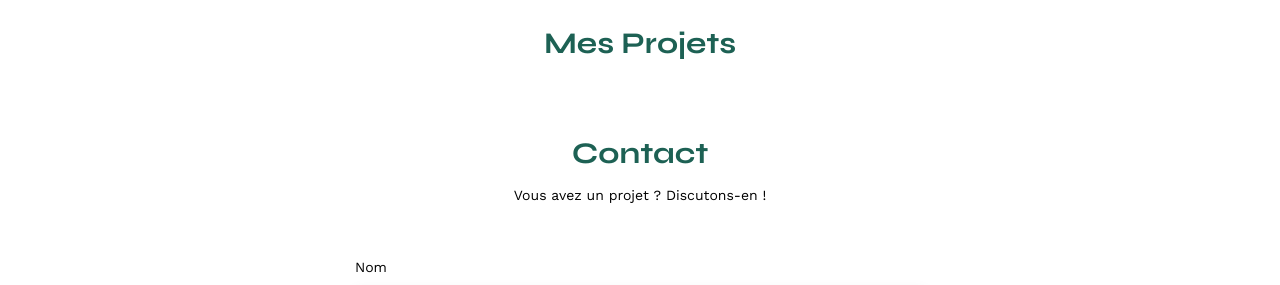
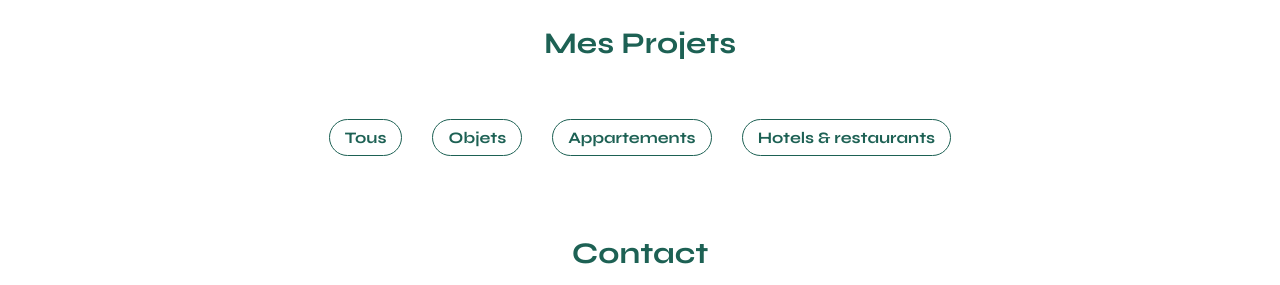
Before and after one commit to Rodolphe-M/Projet-3, a plain HTML site: page FrontEnd/index.html in a window 1280 px wide. Shown: the part 507-792 px from the top of the page. Drawn offline with nearby package versions, Linux system fonts and the light colour scheme; no server answers.

Commit message:
création button filtre html et css

```diff
--- a/FrontEnd/assets/style.css
+++ b/FrontEnd/assets/style.css
@@ -135,19 +135,52 @@ li:hover {
 
 .gallery img {
 	width: 100%;
+}
 
+.button-filtre {
+	display: flex;
+	justify-content: center;
+	align-items: center;
+	gap: 20px;
+	height: 100px;
 }
+
+button {
+	font-family: 'Syne';
+	font-weight: 700;
+	font-size: 16px;
+	color: #1D6154;
+	background-color: white;
+	margin : 5px ;
+	padding: 10px 15px 10px 15px;
+	width: auto;
+	height: 37px;
+	text-align: center;
+	border-radius: 60px;
+	border: solid 1px;
+	border-color: #1D6154;
+	display: flex;
+	align-items: center;
+}
+
+button:hover {
+	background-color: #1D6154;
+	color: white;
+}
+
 #contact {
 	width: 50%;
 margin: auto;
 }
+
 #contact > * {
 	text-align: center;
+}
 
-}
 #contact h2{
 	margin-bottom: 20px;
 }
+
 #contact form {
 	text-align: left;
 	margin-top:30px;
@@ -161,9 +194,11 @@ margin: auto;
 	border: none;
 	box-shadow: 0px 4px 14px rgba(0, 0, 0, 0.09);
 }
+
 #contact label {
 	margin: 2em 0 1em 0;
 }
+
 #contact textarea {
 	border: none;
 	box-shadow: 0px 4px 14px rgba(0, 0, 0, 0.09);
--- a/FrontEnd/index.html
+++ b/FrontEnd/index.html
@@ -37,6 +37,12 @@
 	</section>
 	<section id="portfolio">
 		<h2>Mes Projets</h2>
+		<div class="button-filtre">
+			<button class="btn-tous">Tous</button>
+			<button class="btn-objets">Objets</button>
+			<button class="btn-appartements">Appartements</button>
+			<button class="btn-hotes">Hotels & restaurants</button>
+		</div>
 		<div class="gallery">
 		</div>
 	</section>
--- a/FrontEnd/works.js
+++ b/FrontEnd/works.js
@@ -16,7 +16,9 @@ for (let i = 0; i < works.length; i++) {
     const titleElement = document.createElement("p");
     titleElement.innerText = article.title;
 
+    // On rattache la balise article dans la section gallery
     sectionGallery.appendChild(projetElement);
+    // On rattache l'image et la description à la balise elementProjet (article)
     projetElement.appendChild(imageElement);
     projetElement.appendChild(titleElement);
 
```
